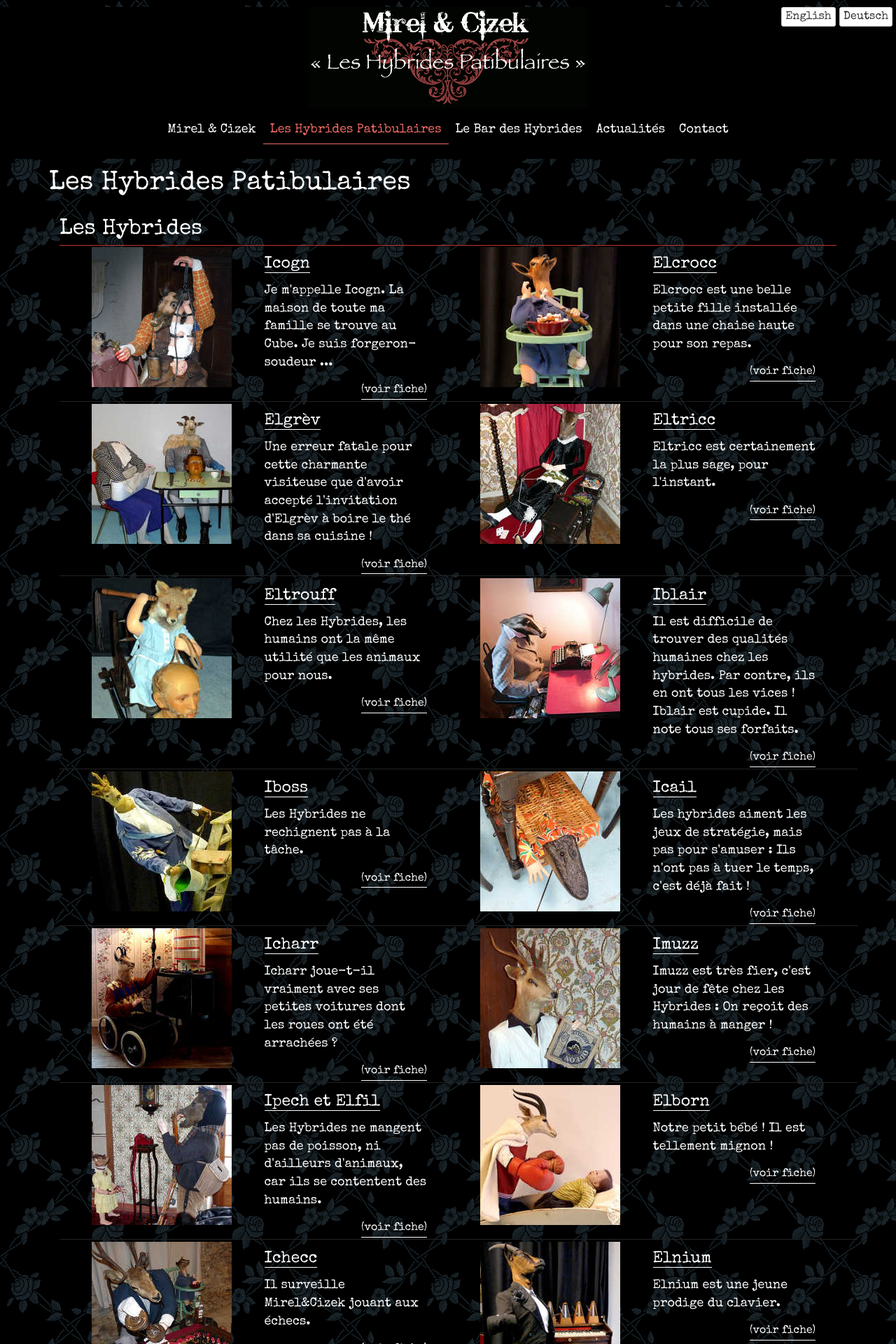
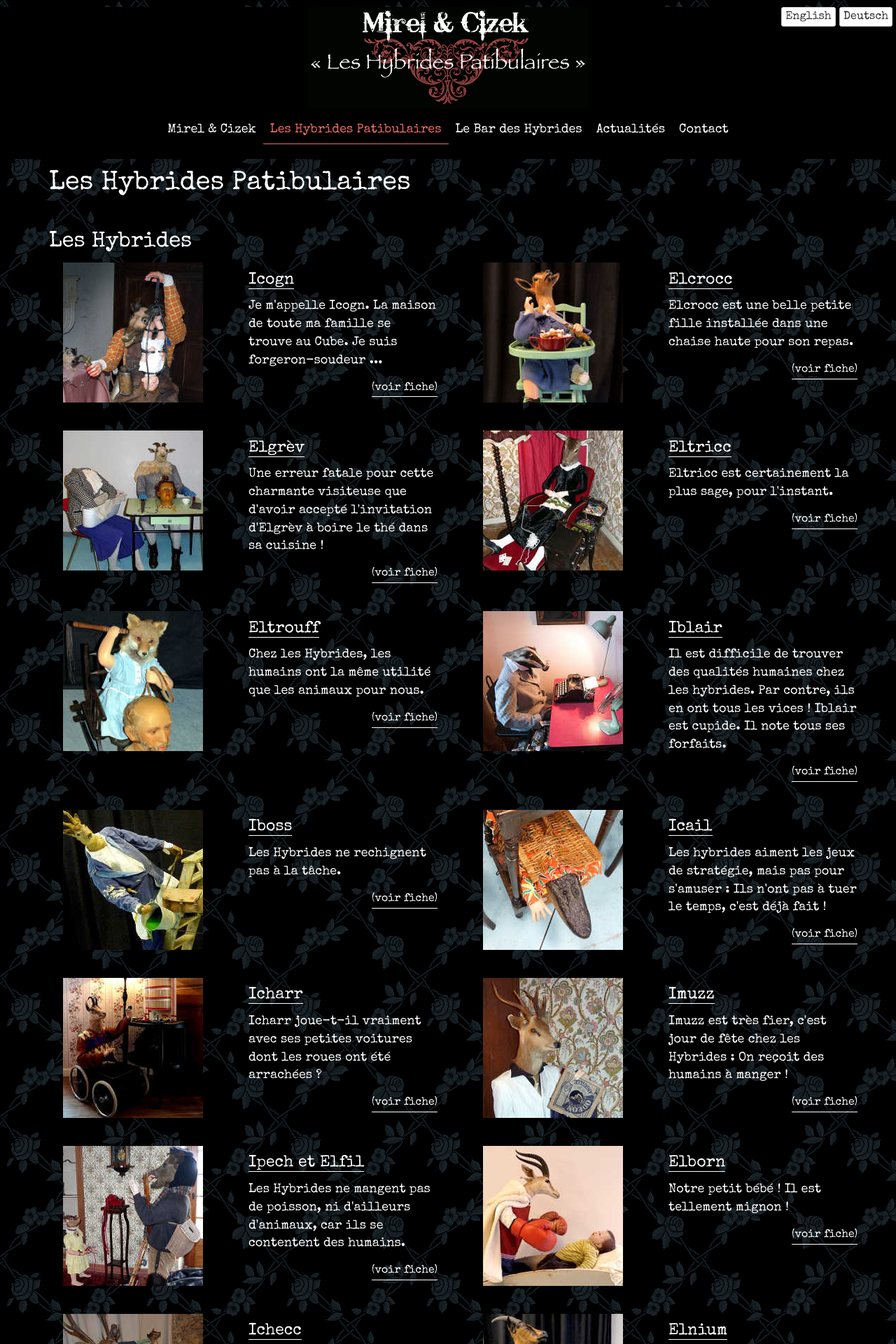
Before and after one commit to le-cube/le-cube.github.io, a Jekyll site: the page built from les-hybrides-patibulaires.html, in a window 1280 px wide. Shown: the top 1920 px of the page at 70% size. Built offline with Jekyll 4.4.1, drawn with Linux system fonts in a browser that asks for light colours.

Commit message:
galleries template modifications for hybrides and peintures

```diff
--- a/les-hybrides-patibulaires.html
+++ b/les-hybrides-patibulaires.html
@@ -1,35 +1,36 @@
 ---
 layout: default
 title: Les Hybrides Patibulaires
+nav-title: "Les&nbsp;Hybrides Patibulaires"
 menu: main
 weight : 30
 ---
 
 <h2>Les Hybrides Patibulaires</h2>
-<div class="col-md-12 hybrides">
+
 <div class="row">
-    {% for cat in site.data.categories %}{% assign objectInRow = 0 %}
-        <div class="col-md-12">
-        <h3>{{ cat.name }}</h3>
-
-{% for p in site.pages | sort:"name" %}{% if p.category == cat.slug and p.show == 'oui' %}
-{% assign objectInRow = objectInRow | plus: 1 %}{% assign pageUrl = site.baseurl | append : p.url %}{% assign pageImg = site.baseurl | append : '/img/' | append : p.category | append : '/thumbs/' | append : p.slug | append: '.jpg' %}
-<figure class="col-md-6">
-    <a href="{{ pageUrl }}" class="imgLink col-md-6">
+{% for cat in site.data.categories %}
+    <div class="col-xs-12">
+        <h3 class="clearfix">{{ cat.name }}</h3>
+    </div>
+        {% assign maxObjectsInRow = 2 %}{% assign objectsInRow = 0 %}
+{% for p in site.pages | sort:"name" %}
+    {% if p.category == cat.slug and p.show == 'oui' %}
+        {% if objectsInRow == 0 %}
+    <div class="row itemRow">{% endif %}
+            {% assign objectsInRow = objectsInRow | plus: 1 %}{% assign pageUrl = site.baseurl | append : p.url %}{% assign pageImg = site.baseurl | append : '/img/' | append : p.category | append : '/thumbs/' | append : p.slug | append: '.jpg' %}
+        <div class="col-xs-12 col-sm-6 col-md-6">
+            <figure class="row">
+                <a href="{{ pageUrl }}" class="imgLink col-xs-12 col-sm-6 col-md-6">
                     <img src="{{ pageImg }}" alt="{{p.title}}" class="img-responsive">
                 </a>
-    <figcaption class="col-md-6 clearfix">
+                <figcaption class="col-xs-12 col-sm-6 col-md-6">
                     <h4><a href="{{ pageUrl }}">{{ p.title }}</a></h4>
                     <p>{{ p.legende }}</p>
                     <a href="{{ pageUrl }}" class="moreLink"><small>(voir fiche)</small></a>
                 </figcaption>
             </figure>
-{% if objectInRow == 2 %}{% assign objectInRow = 0 %}<hr class="col-md-12 separator">{% endif %}
-
-{% endif %}
-{% endfor %}
-
         </div>
-    {% endfor %}
+        {% if objectsInRow == maxObjectsInRow or forloop.last == true %}{% assign objectsInRow = 0 %}
+    </div>{% endif %}{% endif %}{% endfor %}{% endfor %}
 </div>
-</div>
```
Also changed, not shown: les-hybrides-en-peinture.html (+25 -1 lines). Lines whose indentation alone changed are shown as unchanged.
